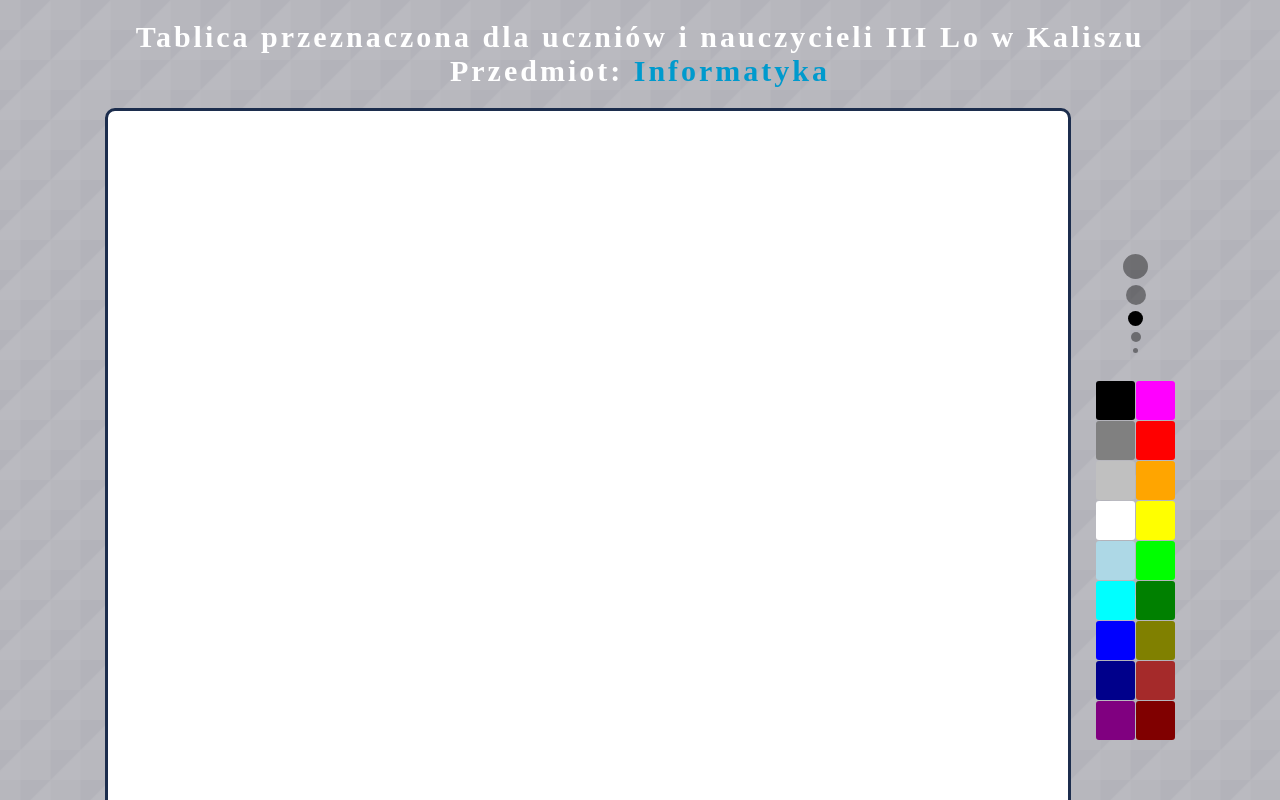
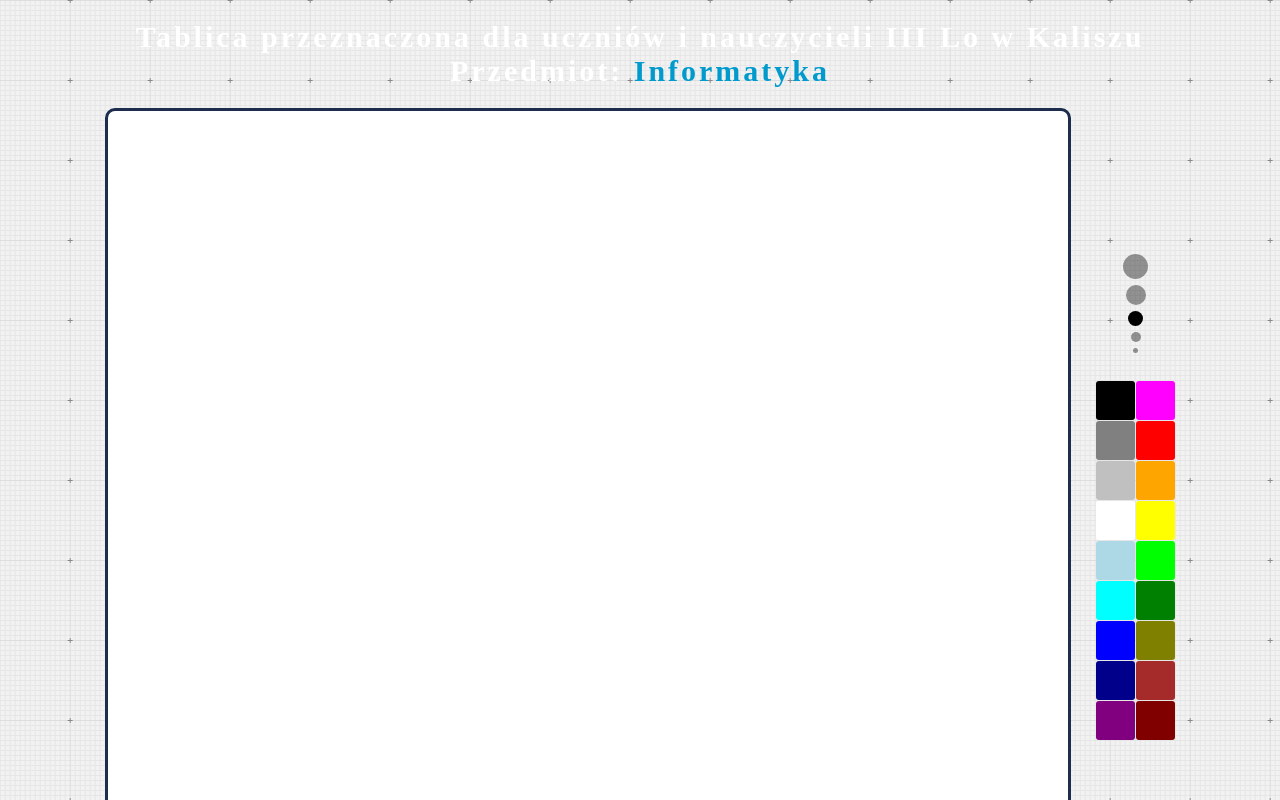
Before and after one commit to Wiciu02/informatyka, a website: page Apliccation-main/public/index.html in a window 1280 px wide. Shown: the top 800 px of the page. Drawn offline with nearby package versions, Linux system fonts and the light colour scheme; no server answers; a web font is replaced by a local one.

Commit message:
Update style.css

```diff
--- a/Apliccation-main/public/style.css
+++ b/Apliccation-main/public/style.css
@@ -3,7 +3,7 @@
 body {
     margin: 0;
     padding: 0;
-    background-image: url(triangular.png);
+    background-image: url(graphy.png);
     font-family: 'Texturina', serif;
     color: white;
     animation: ruch 300s linear infinite alternate;
```
